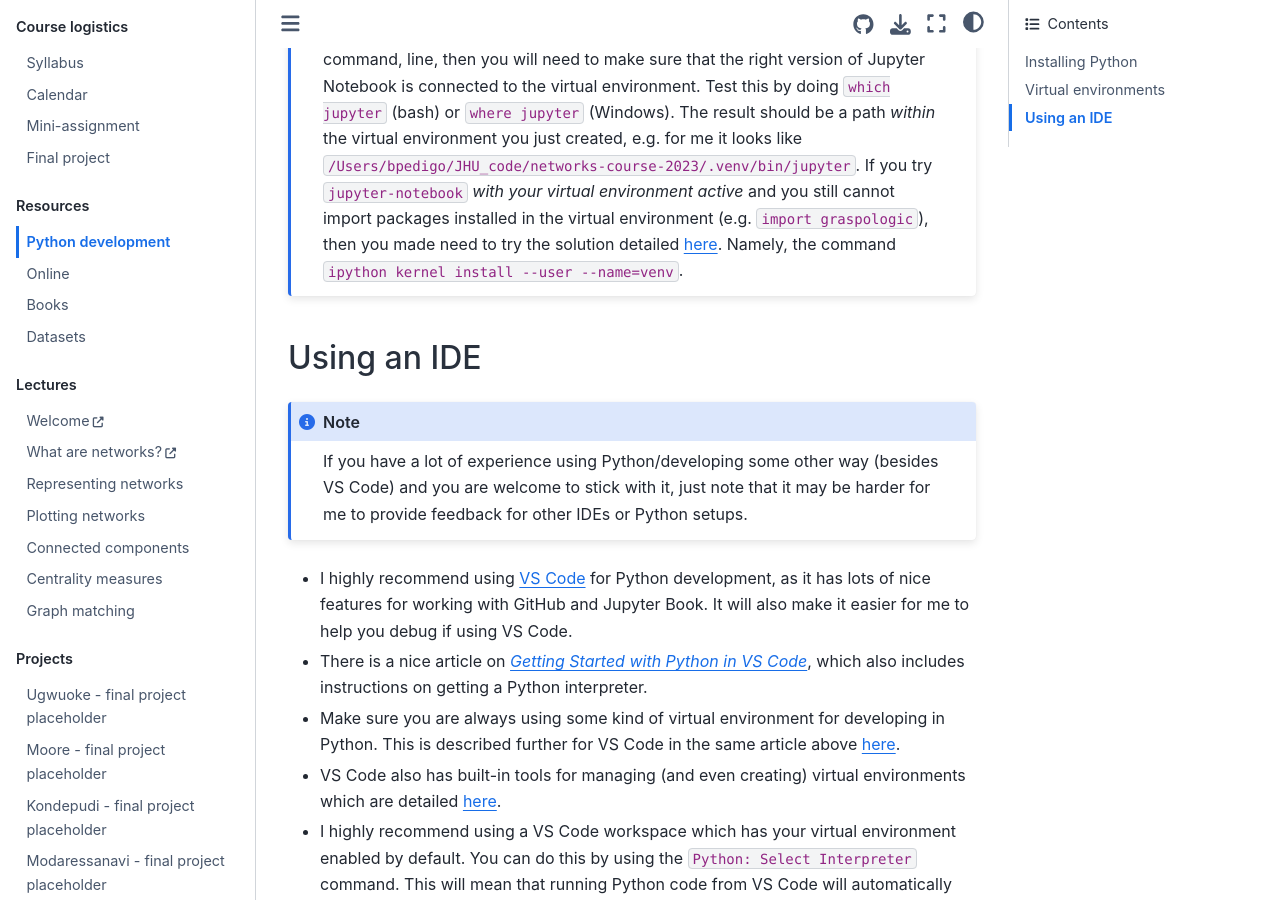
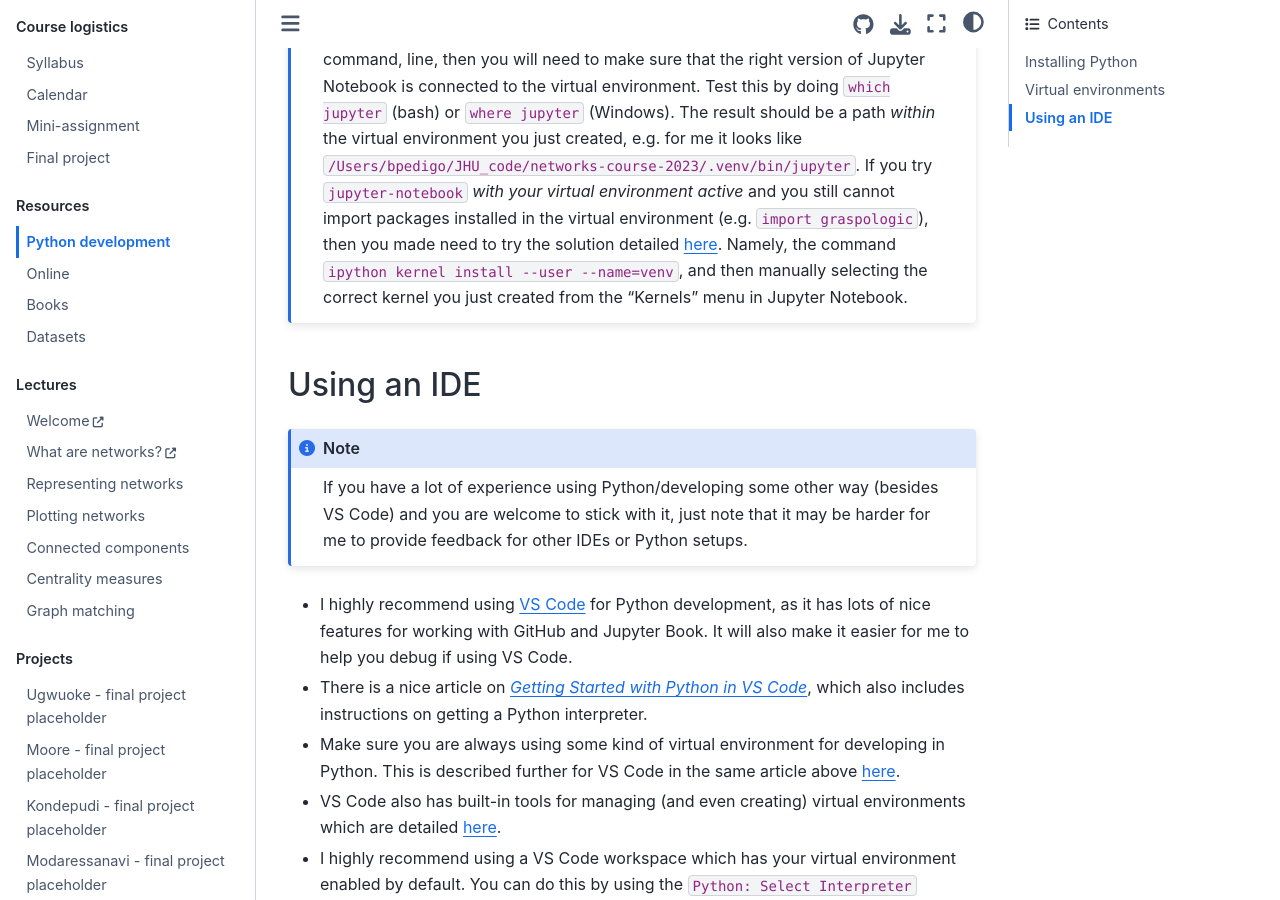
Before and after one commit to bdpedigo/networks-course, a Jupyter Book: the page built from docs/python.md, in a window 1280 px wide and 900 px high, scrolled down 2840 px. Built offline with Jupyter Book 1.0.4 settings and Sphinx 7.4.7 and the Sphinx Book theme 1.1.4, drawn with Linux system fonts in a browser that asks for light colours; pages that are not in the unit, such as notebooks, are missing from menus.

Commit message:
more clarification

````diff
--- a/docs/python.md
+++ b/docs/python.md
@@ -107,7 +107,7 @@
 environment you just created, e.g. for me it looks like
 ```/Users/bpedigo/JHU_code/networks-course-2023/.venv/bin/jupyter```. If you try
 ```jupyter-notebook``` *with your virtual environment active* and you still cannot
-import packages installed in the virtual environment (e.g. ```import graspologic```), then you made need to try the solution detailed [here](https://stackoverflow.com/a/42454615/15480487). Namely, the command ```ipython kernel install --user --name=venv```.
+import packages installed in the virtual environment (e.g. ```import graspologic```), then you made need to try the solution detailed [here](https://stackoverflow.com/a/42454615/15480487). Namely, the command ```ipython kernel install --user --name=venv```, and then manually selecting the correct kernel you just created from the "Kernels" menu in Jupyter Notebook.
 ```
 
 ## Using an IDE
````
